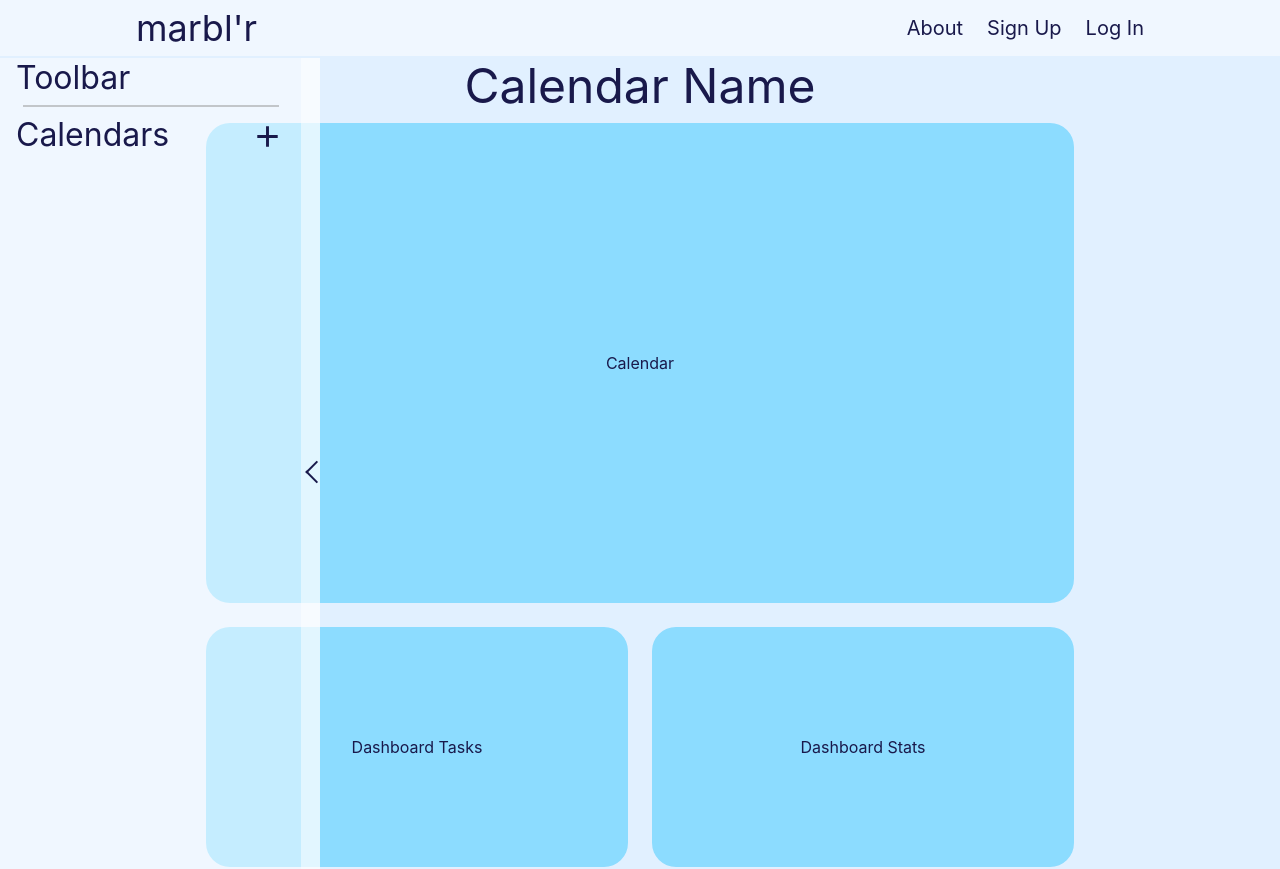
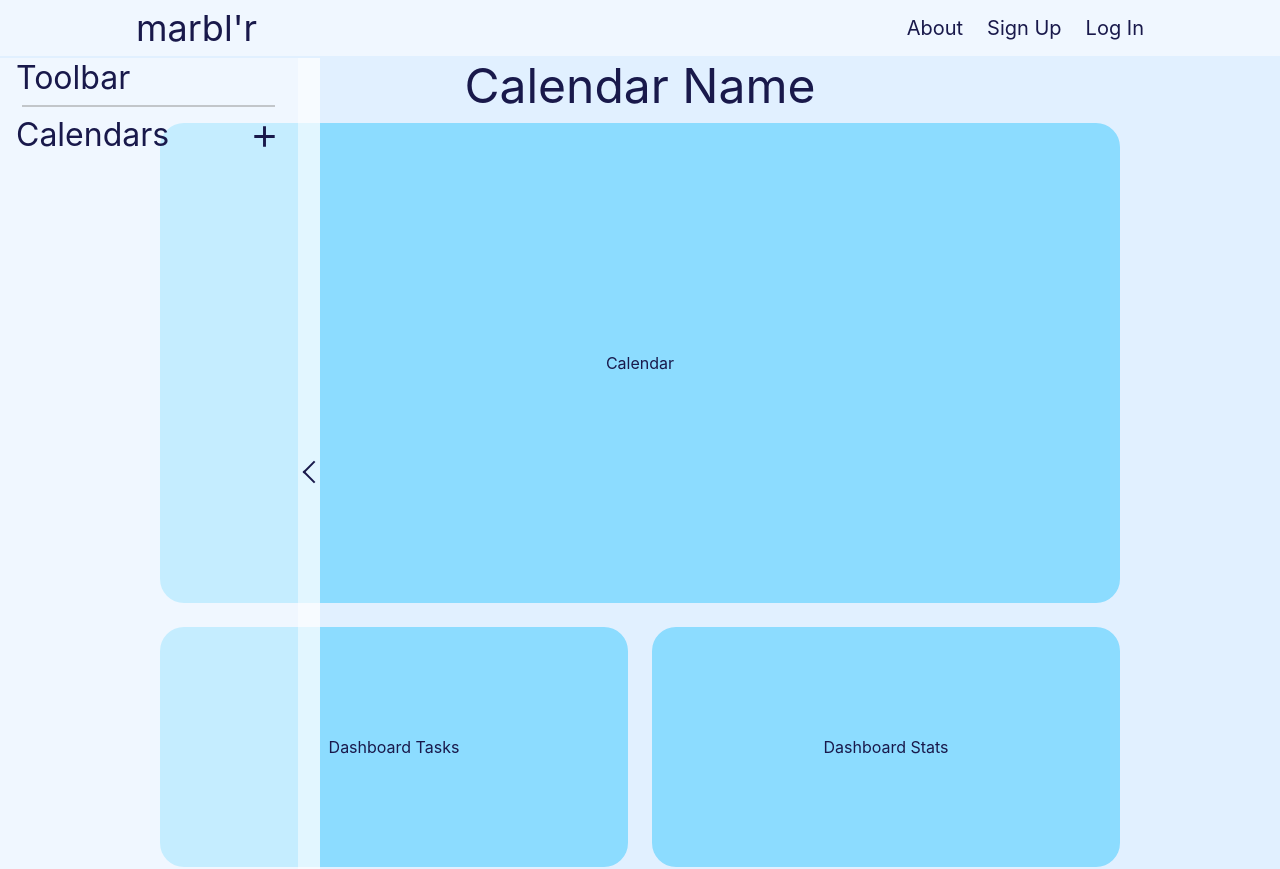
Before and after one commit to evan-baron/goal-calendar-react-app, a React (Create React App) app: page / in a window 1280 px wide. Shown: the top 869 px of the page. Built offline with nearby package versions, Linux system fonts and the light colour scheme.

Commit message:
adjusted toolbar hideshow button nav button width

```diff
--- a/src/components/Dashboard/Dashboard.css
+++ b/src/components/Dashboard/Dashboard.css
@@ -15,7 +15,7 @@
     align-items: center;
     justify-content: center;
     gap: .5rem;
-    width: 70%;
+    width: 80%;
     max-height: 40rem;
     max-width: 60rem;
 }
@@ -38,7 +38,7 @@
 .dashboard-calendar-support {
     display: flex;
     gap: 1.5rem;
-    width: 70%;
+    width: 80%;
     max-width: 60rem;
 }
 
--- a/src/components/Toolbar/Toolbar.css
+++ b/src/components/Toolbar/Toolbar.css
@@ -26,14 +26,14 @@
 }
 
 .nav-hide {
-    transform: translateX(-18.75rem);
+    transform: translateX(-18.5rem);
     transition: transform .5s ease;
 }
 
 .nav-hideshow {
     position: relative;
     height: 100%;
-    width: 1.25rem;
+    width: 1.5rem;
     background-color: rgba(255, 255, 255, .5);
 }
 
@@ -44,7 +44,7 @@
     display: flex;
     justify-content: center;
     align-items: center;
-    width: 1.25rem;
+    width: 1.5rem;
     height: 2.5rem;
     border-radius: 0 1.25rem 1.25rem 0;
 }
@@ -54,7 +54,7 @@
 }
 
 .nav-arrow {
-    transform: rotate(45deg) translateX(-.25rem) translateY(.25rem);
+    transform: rotate(45deg) translateX(-.275rem) translateY(.275rem);
     width: 1rem;
     height: 1rem;
     border-top: 2px solid rgb(25, 25, 75);
@@ -62,7 +62,7 @@
 }
 
 .nav-arrow-rotated {
-    transform: rotate(225deg) translateX(-.25rem) translateY(.25rem);
+    transform: rotate(225deg) translateX(-.175rem) translateY(.175rem);
 }
 
 .toolbar {
```
